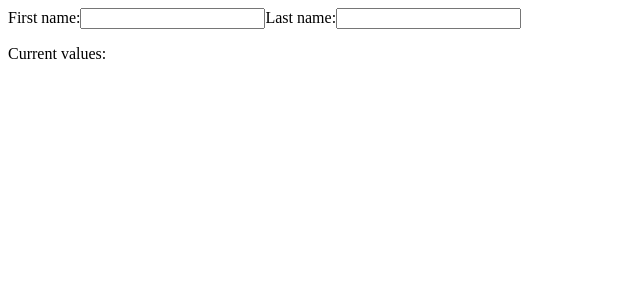
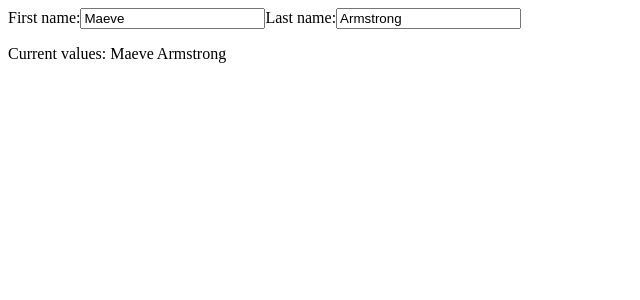
Before and after one commit to mkiamoyo/MOBPROG-IT252-react-w3schools, a React (Vite) app in the folder my-react-app/: page / in a window 1280 px wide. Shown: the top 300 px of the page, without its empty margins (0-640 px from the left). Built offline with nearby package versions, Linux system fonts and the light colour scheme.

Commit message:
W3Schools React Forms Multiple Inputs Sample code 02

```diff
--- a/my-react-app/src/main.jsx
+++ b/my-react-app/src/main.jsx
@@ -2,7 +2,10 @@ import { useState } from 'react';
 import { createRoot } from 'react-dom/client';
 
 function MyForm() {
-  const [inputs, setInputs] = useState({});
+  const [inputs, setInputs] = useState({
+    firstname: 'Maeve',
+    lastname: 'Armstrong'
+  });
 
   const handleChange = (e) => {
     const name = e.target.name;
```
